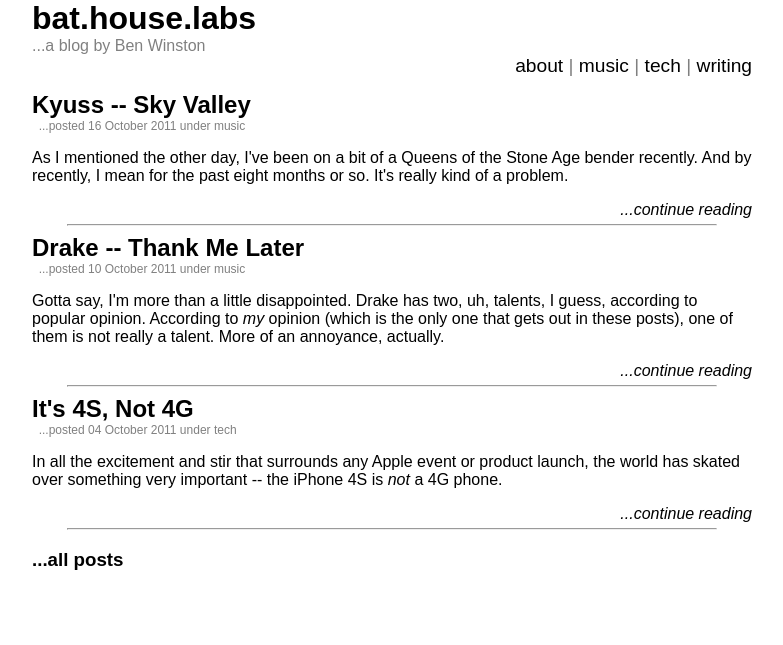
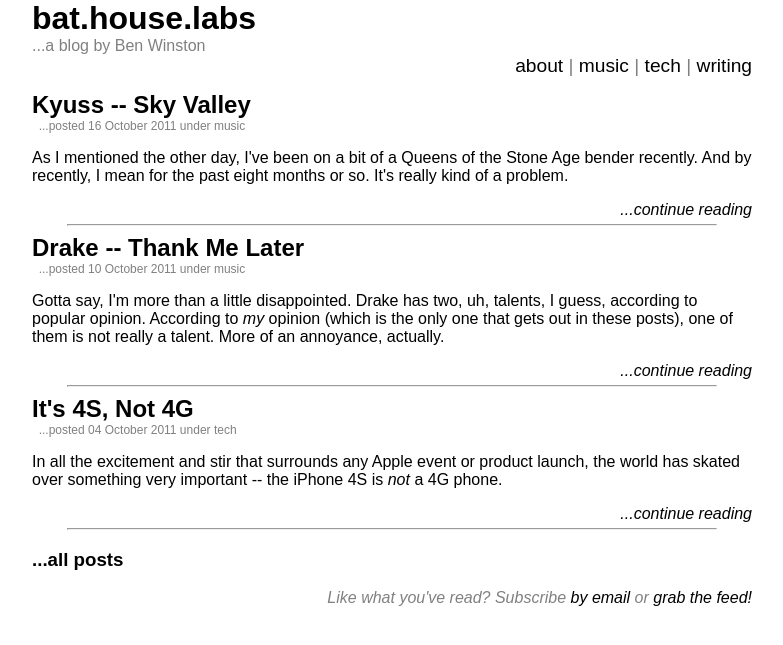
Before and after one commit to winsbe01/bathouselabs.com, a Jekyll site: the page built from index.html, in a window 1280 px wide. Shown: the top 645 px of the page, without its empty margins (248-1031 px from the left). Built offline with Jekyll 4.4.1, drawn with Linux system fonts in a browser that asks for light colours.

Commit message:
added the subscribe links back on (how did they disappear?!)

```diff
--- a/_layouts/plain.html
+++ b/_layouts/plain.html
@@ -31,5 +31,8 @@
     <div id='subtitle'>...a blog by Ben Winston</div>
     <div id='nav'><a href='/about.html'>about</a> | <a href='/music.html'>music</a> | <a href='/tech.html'>tech</a> | <a href='/writing.html'>writing</a></div><br /><br />
     {{ content }}
+
+
+<div id="topright"><em>Like what you've read? Subscribe <a href="http://feedburner.google.com/fb/a/mailverify?uri=bathouselabs&amp;loc=en_US">by email</a> or <a href="http://feeds.feedburner.com/bathouselabs">grab the feed!</a></em></div>
 </body>
 </html>
```
